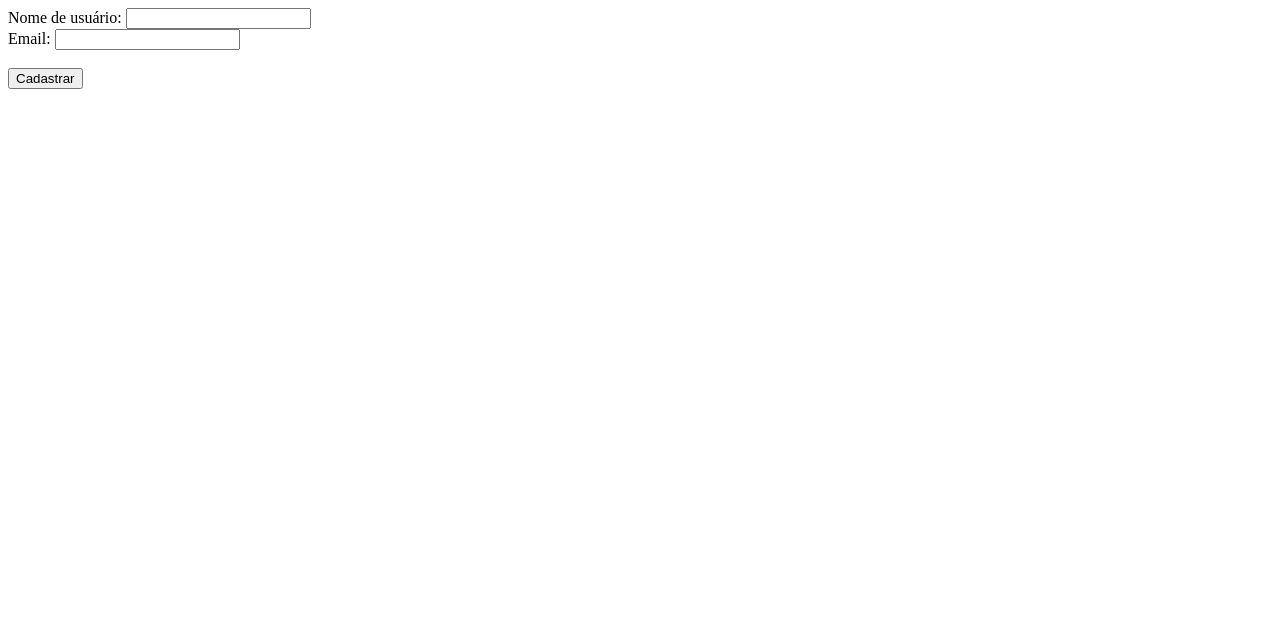
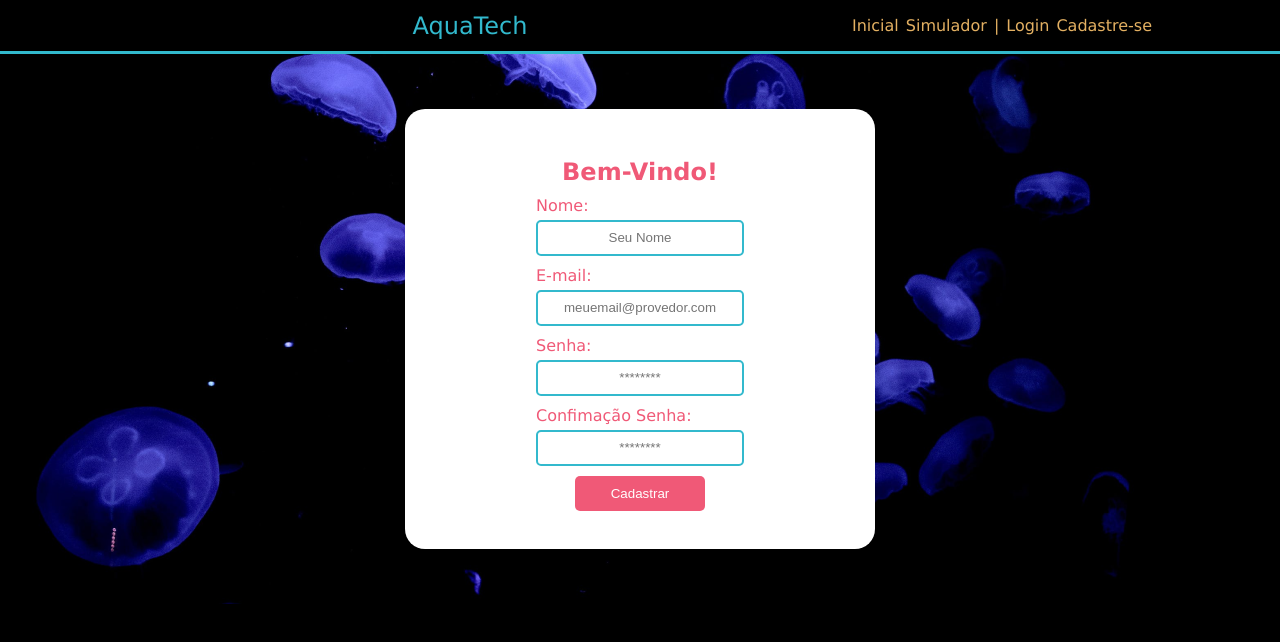
Before and after one commit to FelipeAlbertim/aquatech, a plain HTML site: page cadastro.html in a window 1280 px wide. Drawn offline with Linux system fonts and the light colour scheme.

Commit message:
V2 DA TELA DE CADASTRO DA AQUATECH, Ainda preciso melhorar muita coisa de otimização de código

```diff
--- a/cadastro.html
+++ b/cadastro.html
@@ -1,14 +1,51 @@
 <!DOCTYPE html>
-<html lang="en">
+<html lang="pt-BR">
+
 <head>
     <meta charset="UTF-8">
     <meta name="viewport" content="width=device-width, initial-scale=1.0">
-    <title>CADASTRO</title>
+    <title>AquaTech</title>
+    <link rel="stylesheet" href="style.css">
 </head>
+
 <body>
-    Nome de usuário: <input type="text" id="ipt_nome"><br>
-    Email: <input type="email" id="ipt_email"><br><br>
+    <div class="header">
+        <div class="container">
+            <h2 class="titulo">AquaTech</h2>
+            <ul class="navbar">
+                <li> Inicial </li>
+                <li> Simulador </li>
+                <li> | </li>
+                <li><a href="">Login</a></li>
+                <li><a href="./cadastro.html">Cadastre-se</a></li>
+            </ul>
+        </div>
+    </div>
 
-    <button>Cadastrar</button>
+    <div class="banner">
+        <div class="container">
+            <div class="cadastro">
+                <div class="itensCadastro">
+                    <h2>Bem-Vindo!</h2>
+
+                    <label for="ipt_nome" class="label">Nome:</label>
+                    <input type="text" id="ipt_nome" class="ipt" placeholder="Seu Nome">
+
+                    <label for="ipt_email" class="label">E-mail:</label>
+                    <input type="email" id="ipt_email" class="ipt" placeholder="meuemail@provedor.com">
+
+                    <label for="ipt_senha" class="label">Senha:</label>
+                    <input type="password" id="ipt_senha" class="ipt" placeholder="********">
+
+                    <label for="ipt_confirma_senha" class="label">Confimação Senha:</label>
+                    <input type="password" id="ipt_confirma_senha" class="ipt" placeholder="********">
+
+                    <button onclick="" id="btn_cadastrar" class="label">Cadastrar</button>
+                </div>
+            </div>
+        </div>
+    </div>
+
 </body>
+
 </html>
--- a/style.css
+++ b/style.css
@@ -1,104 +1,112 @@
-body{
+body {
     margin: 0;
     padding: 0;
     font-family: Verdana, Geneva, Tahoma, sans-serif;
     background-color: black;
 }
 
-.titulo{
+.titulo {
     color: #32b9cd;
-    width: fit-content;
     font-weight: 500;
 }
 
-.navbar{
+.navbar {
     width: 300px;
     color: #e3b062;
     list-style: none;
     display: flex;
     justify-content: space-between;
     align-items: center;
-
 }
 
-.navbar a:hover{
-    color: #32b9cd;
-}
-
-.navbar a{
+.navbar a {
     color: #e3b062;
     text-decoration: none;
 }
 
-.header{
+.header {
     border-bottom: 3px solid #32b9cd;
 }
 
-.container{
+.container {
     width: 80%;
     margin: auto;
     display: flex;
+    justify-content: space-between;
+    align-items: center;
 }
 
-.header .container{
-    justify-content: space-between;
+.itensCadastro{
+    display: flex;
+    flex-direction: column;
+    align-items: flex-start;
 }
 
-/* BANNER */
-
-.banner{
+.banner {
     background-image: url(./assets/imagens/bg-jelly-fish-para_outras_pags.png);
-    height: 500px;
+    height: 550px;
     color: white;
-
 }
 
-.banner .container{
+.banner .container {
+    display: flex;
     justify-content: center;
     align-items: center;
     height: 100%;
 }
 
-.banner .container p{
-    font-size: 32px;
-    width: 200px;
+.banner .container .cadastro .itensCadastro #btn_cadastrar {
+    background-color: rgb(240, 89, 119);
+    align-items: center;
+    margin: 0 auto;
 }
 
-/* SOCIAL */
-
-.social{
-    background-color: #f7f7f7;
-    height: 500px;
+h2{
+    margin:10px auto;
 }
 
-.social .container {
-    align-items: center;
-    height: 100%;
-    width: 100%;
-    justify-content: space-around;
-}
-
-.social .container .box{
+.cadastro {
+    height: 400px;
+    width: 430px;
+    background-color: white;
+    border-radius: 20px;
     display: flex;
     flex-direction: column;
-    align-items: center;
-    text-align: center;
-}
-
-.social .container .box img{
-    width: 100px;
-}
-
-.social .container .box p{
-    width: 400px;
-}
-
-.footer{
-    background-color: #32b9cd;
-    color: white;
-}
-
-.footer .container{
+    color: rgb(240, 89, 119);
+    font-size: 16px;
+    margin: 10px auto;
+    padding: 20px;
     justify-content: center;
     align-items: center;
 }
+
+.ipt {
+    height: 30px;
+    width: 200px;
+    border-radius: 5px;
+    border: 2px solid #32b9cd;
+    text-align: center;
+    margin-bottom: 10px;
+}
+
+button {
+    padding: 10px 20px;
+    border-radius: 5px;
+    border: none;
+    background-color: #32b9cd;
+    color: white;
+    cursor: pointer;
+    transition: background-color 0.3s ease;
+}
+
+button:hover {
+    background-color: #1f7b8e;
+}
+
+label {
+    margin-bottom: 5px;
+}
+
+#btn_cadastrar{
+    width: 130px;
+}
```
